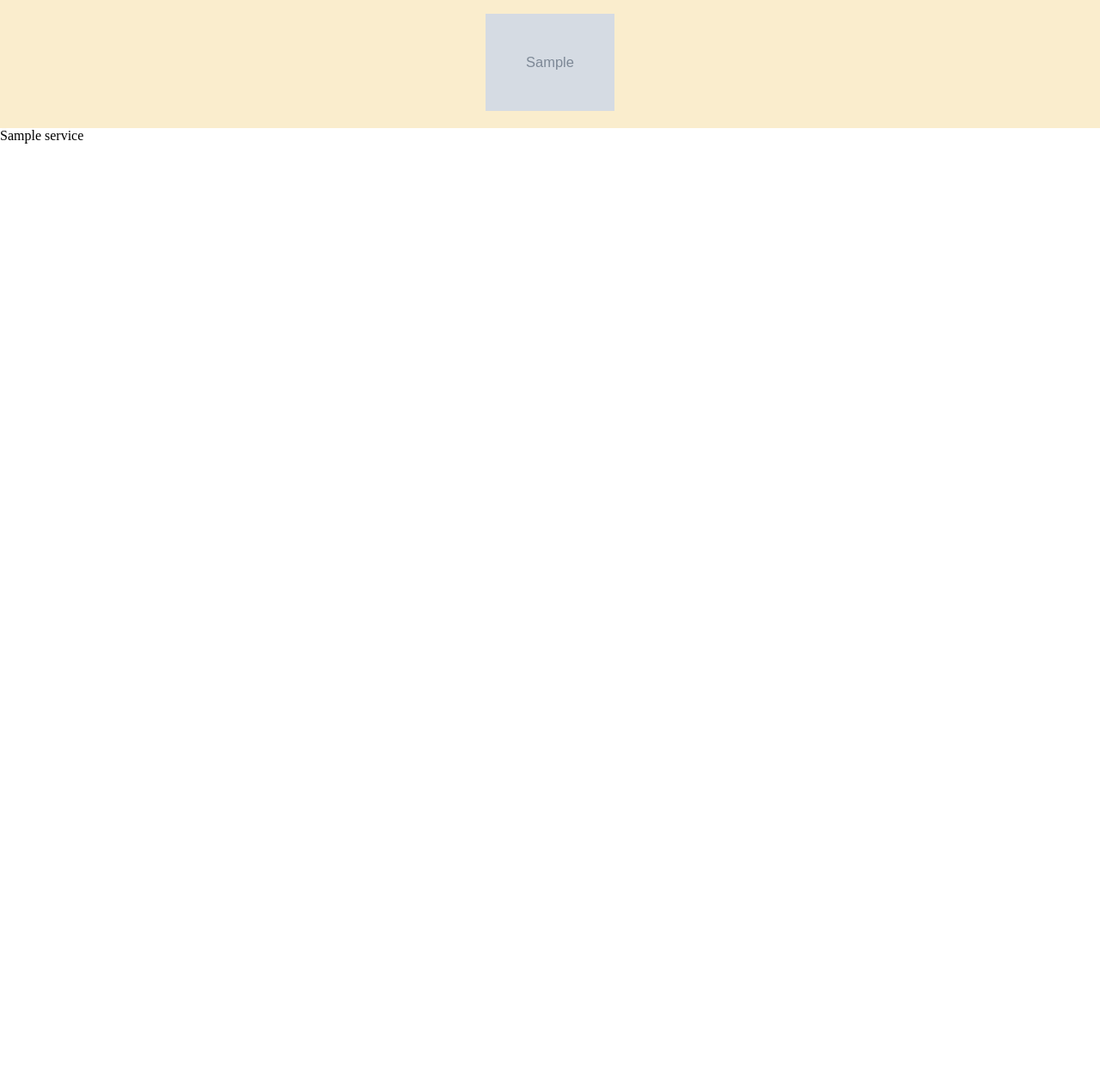
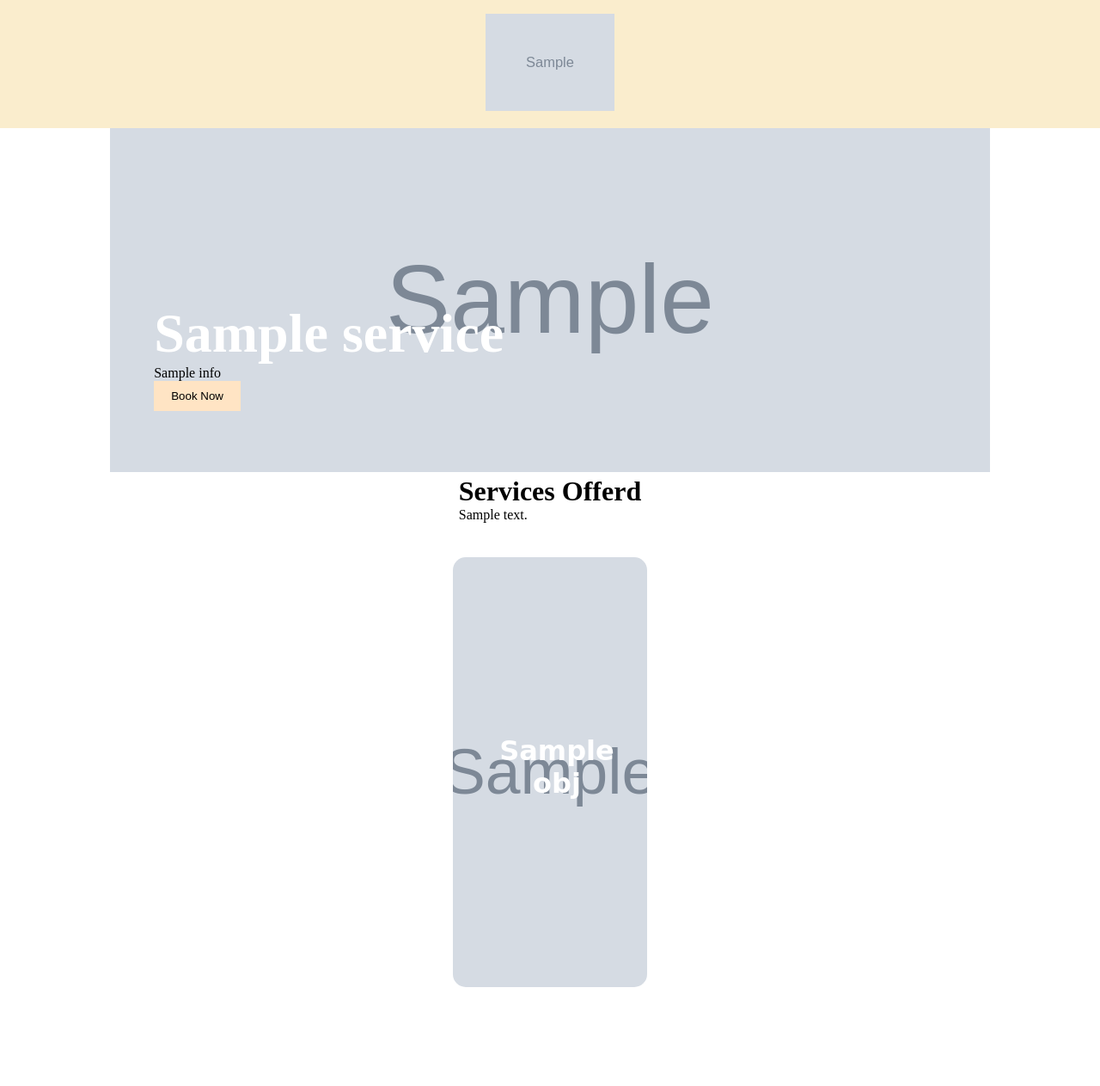
Before and after one commit to whyme-duh/sapp-fit, a Django app: template website/templates/website/service.html in a window 1280 px wide. Shown: the whole page at 86% size. Before the commit the page ends 167 px from the top, so only its background shows below. Run offline with Django 4.2, Linux system fonts and the light colour scheme; the template is opened without the code that fills it: most values are stand-ins (such as "Sample title", 1, 10 or a date in 2020); grey boxes marked "Sample" are stand-in pictures; some libraries are stand-ins or nearby versions; some web fonts are replaced.

Commit message:
added a service detail page

```diff
--- /dev/null
+++ b/website/static/website/service-detail.css
@@ -0,0 +1,36 @@
+.service-detail-container{
+    width: 80%;
+    display: flex;
+    flex-direction: column;
+    justify-content: center;
+    align-items: center;
+}
+
+.service-header{
+    position: relative;
+}
+.service-header{
+    width: 100%;
+}
+
+.service-detail-image{
+    height: 50vh;
+    width: 100%;
+    object-fit: cover;
+}
+
+.service-header-content{
+    position: absolute;
+    top: 50%;
+    left: 5%;
+}
+.service-header-content h1{
+    font-size: 4em;
+    color: white;
+}
+.book-now-btn{
+    padding-inline: 1.5em;
+    padding-block: 0.75em;
+    background-color:bisque;
+    border: none;
+}
--- a/website/templates/website/index.html
+++ b/website/templates/website/index.html
@@ -11,6 +11,7 @@
     <link rel="icon" href="{% static 'website/logo_sappit.png' %}" type="image/x-icon">
 
     <link rel="stylesheet" href="{% static 'website/style.css'%}">
+    <link rel="stylesheet" href="{% static 'website/service-detail.css'%}">
     <title>{% block title %}{% endblock %}</title>
 </head>
 <body>
--- a/website/templates/website/service.html
+++ b/website/templates/website/service.html
@@ -2,10 +2,36 @@
 <title>{{service.title}}</title>
 
 {% block content %}
-{% include 'website/navbar.html' %}
-
-<div class="container">
-    {{service}}
+<div class=" navbar">
+    <div class="brand"><a href="{% url 'home-page' %}"><img src="{{logo.url}}" alt="svg"></a></div>
+</div>
+<div class="service-detail-container">
+    <div class="service-header">
+        <img src="{{service.icon.url}}" alt="service" class="service-detail-image">
+        <div class="service-header-content">
+            <h1>{{service.title}}</h1>
+            <p>{{service.info}}</p>
+            <button class="book-now-btn">Book Now</button>
+        </div>
+    </div>
+    <div class="service-detail-list">
+        <h1>Services Offerd</h1>
+        <p>{{service.detail|safe}}</p>
+    </div>
+    <div class="services-list">
+        {% for obj in other_services %}
+        <a href="{% url 'service-detail' obj.slug %}" class="service-card">
+            <img src={{obj.icon.url}} alt="img" class="img">
+            <div class="overlay-color"></div>
+            <h1 class="service-name">{{obj.title}}</h1>
+            <div class="service-content">
+                <h2 class="service-title">{{obj.title}}</h2>
+                <p class="service-detail">{{obj.info}}</p>
+                <p class="price">Rs.{{obj.price}}</p>
+            </div>
+        </a>
+        {% endfor %}
+    </div>
 </div>
 
 {% endblock %}
--- a/website/views.py
+++ b/website/views.py
@@ -44,7 +44,9 @@ def index(request):
 
 def service_detail_view(request, slug):
     service = Service.objects.get(slug = slug)
-    return render(request, 'website/service.html', context = {'service' : service})
+    other_services = Service.objects.all().exclude(slug = slug)
+    logo = AboutAndQuote.objects.all().first()
+    return render(request, 'website/service.html', context = {'service' : service, 'logo' : logo.logo, "other_services" : other_services})
 
 
 
```
